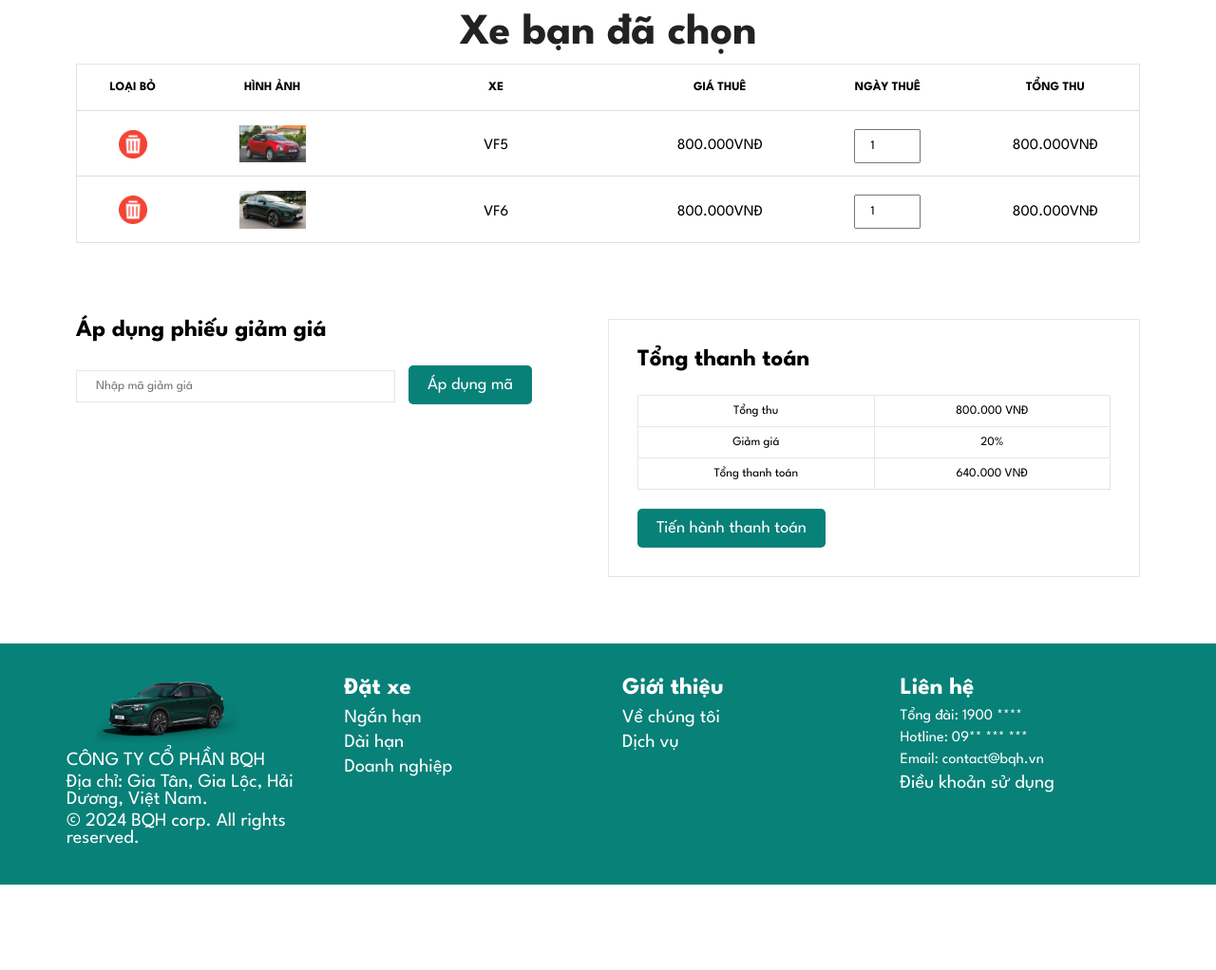
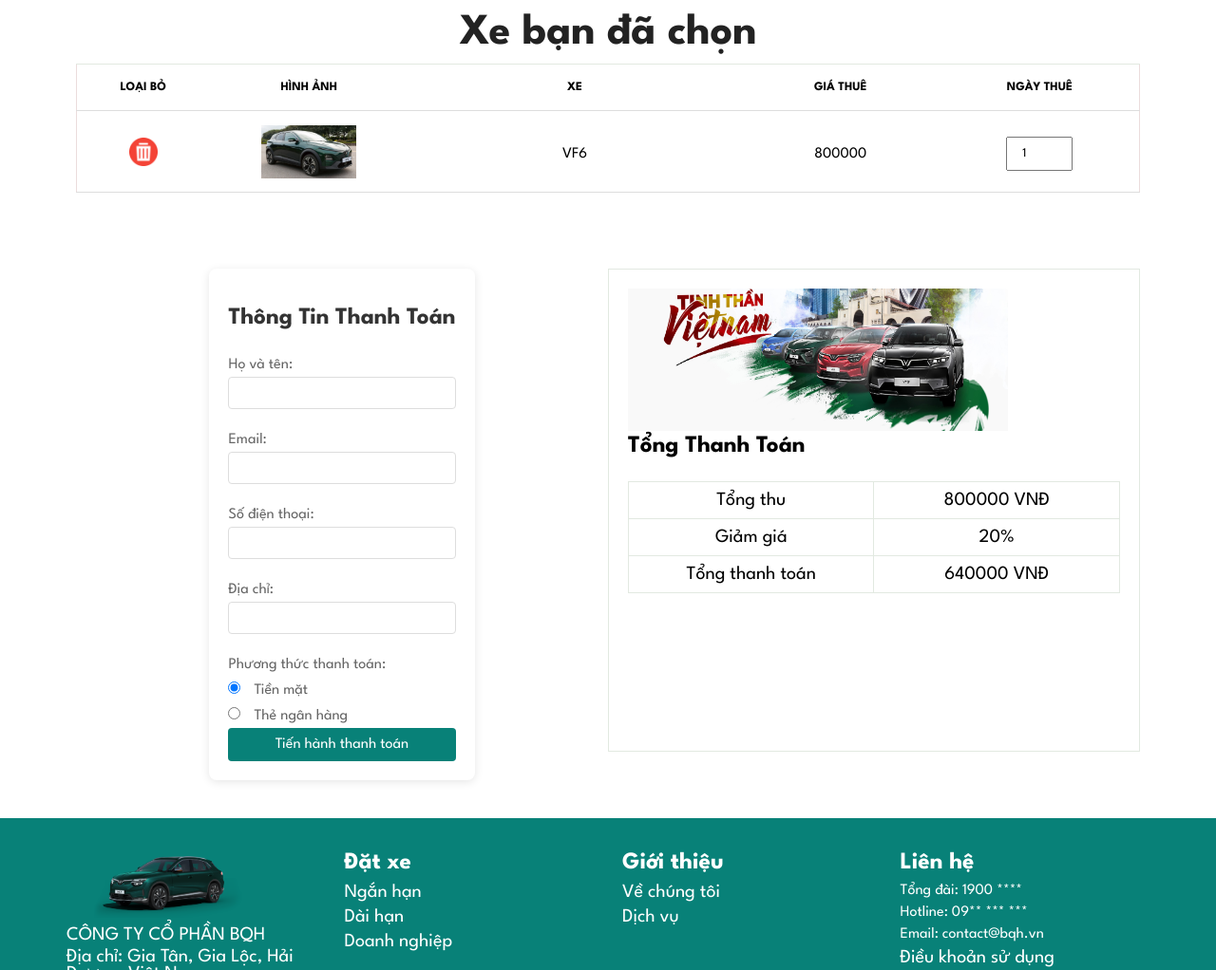
Before and after one commit to BuiQuyHung/DoAn_ThueXeVin, a plain HTML site: page FE_ThueXeVin/cart.html in a window 1280 px wide. Shown: the part 545-1567 px from the top of the page at 95% size. Before the commit the page ends 1477 px from the top, so only its background shows below. Drawn offline with Linux system fonts and the light colour scheme.

Commit message:
V3-03/10/2024

```diff
--- a/FE_ThueXeVin/cart.html
+++ b/FE_ThueXeVin/cart.html
@@ -45,25 +45,16 @@
                     <td>Xe</td>
                     <td>Giá thuê</td>
                     <td>Ngày thuê</td>
-                    <td>Tổng thu</td>
                 </tr>
             </thead>
             <tbody>
                 <tr>
                     <td><a href="#"><img class="btn-delete" src="img/xoa.png" alt=""></a></td>
-                    <td><img src="img/vf501.png" alt=""></td>
-                    <td>VF5</td>
-                    <td>800.000VNĐ</td>
-                    <td><input type="number" value="1"></td>
-                    <td>800.000VNĐ</td>
-                </tr>
-                <tr>
-                    <td><a href="#"><img class="btn-delete" src="img/xoa.png" alt=""></a></td>
                     <td><img src="img/vf601.png" alt=""></td>
                     <td>VF6</td>
-                    <td>800.000VNĐ</td>
-                    <td><input type="number" value="1"></td>
-                    <td>800.000VNĐ</td>
+                    <td id="price">800000</td>
+                    <td><input type="number" value="1" min="1" onchange="updateTotal(this)"></td>
+                    <!-- <td id="total">800000VNĐ</td> -->
                 </tr>
             </tbody>
         </table>
@@ -71,30 +62,71 @@
 
     <!-- Cart Add -->
     <section id="cart-add" class="section-p1">
-        <div id="coupon">
+        <div class="payment-container">
+            <h2>Thông Tin Thanh Toán</h2>
+            <form>
+                <label for="name">Họ và tên:</label>
+                <input type="text" id="name" name="name" required>
+
+                <label for="email">Email:</label>
+                <input type="email" id="email" name="email" required>
+
+                <label for="phone">Số điện thoại:</label>
+                <input type="text" id="phone" name="phone" required>
+
+                <label for="address">Địa chỉ:</label>
+                <input type="text" id="address" name="address" required>
+
+                <label>Phương thức thanh toán:</label>
+                <label>
+                    <input type="radio" name="payment-method" value="cash" checked onclick="toggleAccountInput()">
+                    Tiền mặt
+                </label>
+                <label>
+                    <input type="radio" name="payment-method" value="bank-card" onclick="toggleAccountInput()">
+                    Thẻ ngân hàng
+                </label>
+
+                <div id="account-input" style="display:none;">
+                    <label for="account-number">Số tài khoản:</label>
+                    <input type="text" id="account-number" name="account-number" required>
+                </div>
+
+                <button type="submit">Tiến hành thanh toán</button>
+            </form>
+        </div>
+
+        <script>
+            function toggleAccountInput() {
+                const accountInput = document.getElementById('account-input');
+                const isBankCard = document.querySelector('input[name="payment-method"]:checked').value === 'bank-card';
+                accountInput.style.display = isBankCard ? 'block' : 'none';
+            }
+        </script>
+        <!-- <div id="coupon">
             <h3>Áp dụng phiếu giảm giá</h3>
             <div>
                 <input type="text" placeholder="Nhập mã giảm giá">
                 <button class="normal">Áp dụng mã</button>
             </div>
-        </div>
+        </div> -->
         <div id="subtotal">
-            <h3>Tổng thanh toán</h3>
+            <img src="img/banner-05.jpg" alt="">
+            <h3>Tổng Thanh Toán</h3>
             <table>
                 <tr>
                     <td>Tổng thu</td>
-                    <td>800.000 VNĐ</td>
+                    <td id="total-revenue">800000 VNĐ</td>
                 </tr>
                 <tr>
                     <td>Giảm giá</td>
-                    <td>20%</td>
+                    <td id="discount">20%</td>
                 </tr>
                 <tr>
                     <td>Tổng thanh toán</td>
-                    <td>640.000 VNĐ</td>
+                    <td id="total-payment">640000 VNĐ</td>
                 </tr>
             </table>
-            <button class="normal">Tiến hành thanh toán </button>
         </div>
     </section>
 
@@ -136,6 +168,27 @@
         </div>
     </section>
 
+    <!-- <script>
+        function updateTotal(input) {
+            const price = parseInt(document.getElementById('price').innerText);
+            const quantity = parseInt(input.value);
+            const total = price * quantity;
+            document.getElementById('total').innerText = total.toLocaleString('vi-VN') + ' VNĐ';
+        }
+    </script> -->
+    <script>
+        function updateTotal(input) {
+            const price = parseInt(document.getElementById('price').innerText);
+            const quantity = parseInt(input.value);
+            const totalRevenue = price * quantity;
+            const discountPercentage = 20; // 20%
+            const discountAmount = (totalRevenue * discountPercentage) / 100;
+            const totalPayment = totalRevenue - discountAmount;
+
+            document.getElementById('total-revenue').innerText = totalRevenue.toLocaleString('vi-VN') + ' VNĐ';
+            document.getElementById('total-payment').innerText = totalPayment.toLocaleString('vi-VN') + ' VNĐ';
+        }
+    </script>
     <script>
         const deleteButtons = document.querySelectorAll(".btn-delete");
         deleteButtons.forEach(button => {
--- a/FE_ThueXeVin/style.css
+++ b/FE_ThueXeVin/style.css
@@ -859,7 +859,7 @@ i {
 }
 
 #cart table img {
-    width: 70px;
+    width: 100px;
 }
 
 #cart table td:nth-child(1) {
@@ -915,6 +915,56 @@ i {
     display: flex;
     justify-content: space-between;
 }
+
+.payment-container {
+    max-width: 400px;
+    margin: 0 auto;
+    padding: 20px;
+    background: white;
+    border-radius: 8px;
+    box-shadow: 0 2px 10px rgba(0, 0, 0, 0.1);
+}
+
+.payment-container h2 {
+    text-align: center;
+    color: #333;
+    font-size: 25px;
+}
+
+.payment-container label {
+    margin: 10px 0 5px;
+    display: block;
+    color: #666;
+}
+
+.payment-container input[type="text"],
+.payment-container input[type="email"] {
+    width: 100%;
+    padding: 10px;
+    margin-bottom: 15px;
+    border: 1px solid #ddd;
+    border-radius: 4px;
+}
+
+.payment-container input[type="radio"] {
+    margin-right: 10px;
+}
+
+.payment-container button {
+    width: 100%;
+    padding: 10px;
+    background-color: #088178;
+    color: white;
+    border: none;
+    border-radius: 4px;
+    cursor: pointer;
+    font-size: 16px;
+}
+
+.payment-container button:hover {
+    background-color: #05433f;
+}
+
 #coupon {
     width: 50%;
     margin-bottom: 30px;
@@ -952,7 +1002,7 @@ i {
     width: 50%;
     margin-bottom: 30px;
     border: 1px solid #e2e9e1;
-    padding: 30px;
+    padding: 20px;
     float: right;
 }
 
@@ -966,9 +1016,13 @@ i {
     width: 50%;
     border: 1px solid #e2e9e1;
     padding: 10px;
-    font-size: 13px;
+    font-size: 20px;
 }
 
+#subtotal img {
+    width: 400px;
+    height: 150px;
+}
 /*--------------BLOG PAGE------------------*/
 #page-header {
     background-image: url("img/blog01.1.jpg");
```
